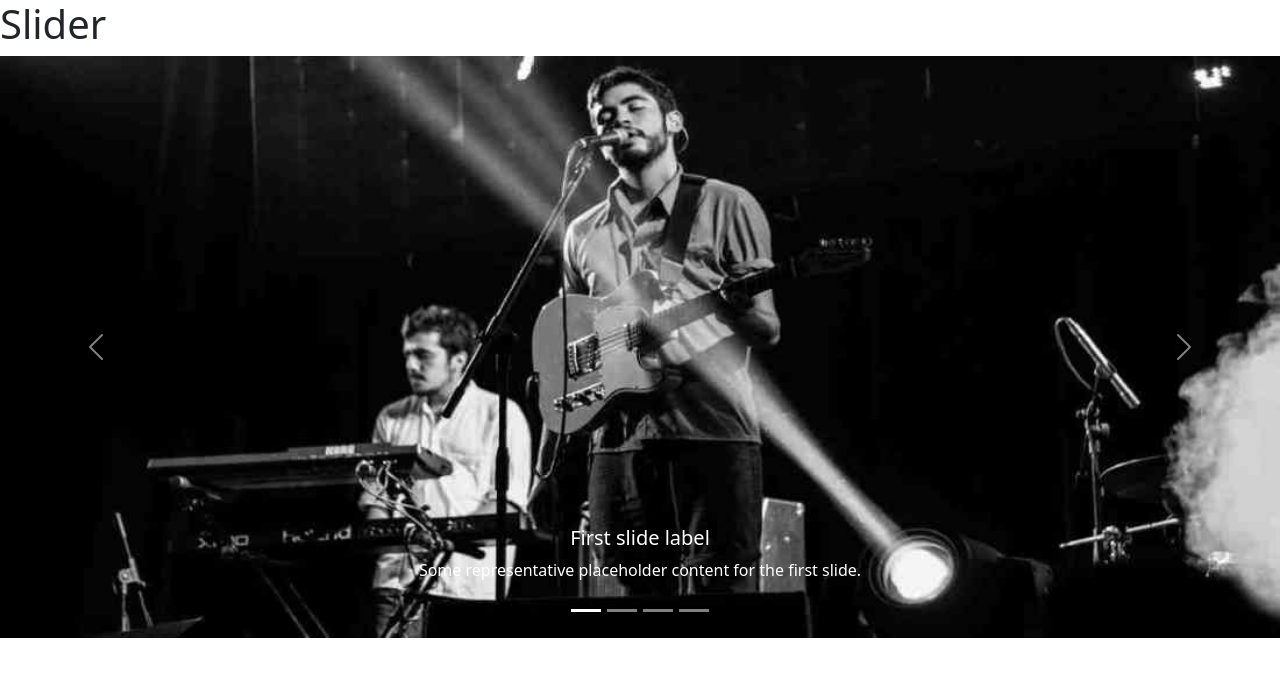
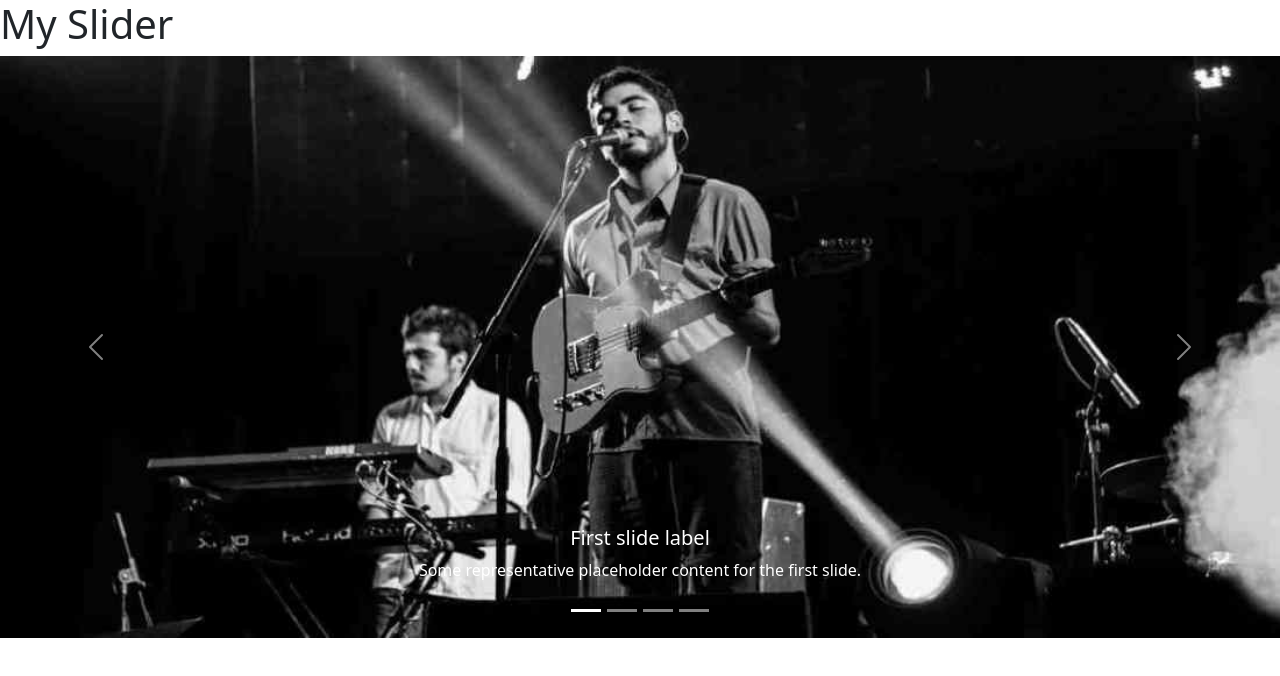
Before and after one commit to tddoanh/test123, a plain HTML site: page index.html in a window 1280 px wide. Drawn offline with nearby package versions, Linux system fonts and the light colour scheme.

Commit message:
Update and rename carousel.html to index.html

```diff
--- a/carousel.html
+++ b/index.html
@@ -7,7 +7,7 @@
     <link href="https://cdn.jsdelivr.net/npm/bootstrap@5.3.1/dist/css/bootstrap.min.css" rel="stylesheet" integrity="sha384-4bw+/aepP/YC94hEpVNVgiZdgIC5+VKNBQNGCHeKRQN+PtmoHDEXuppvnDJzQIu9" crossorigin="anonymous">
   </head>
   <body>
-    <h1>Slider</h1>
+    <h1>My Slider</h1>
 
     <div id="carouselExampleCaptions" class="carousel slide">
         <div class="carousel-indicators">
```
